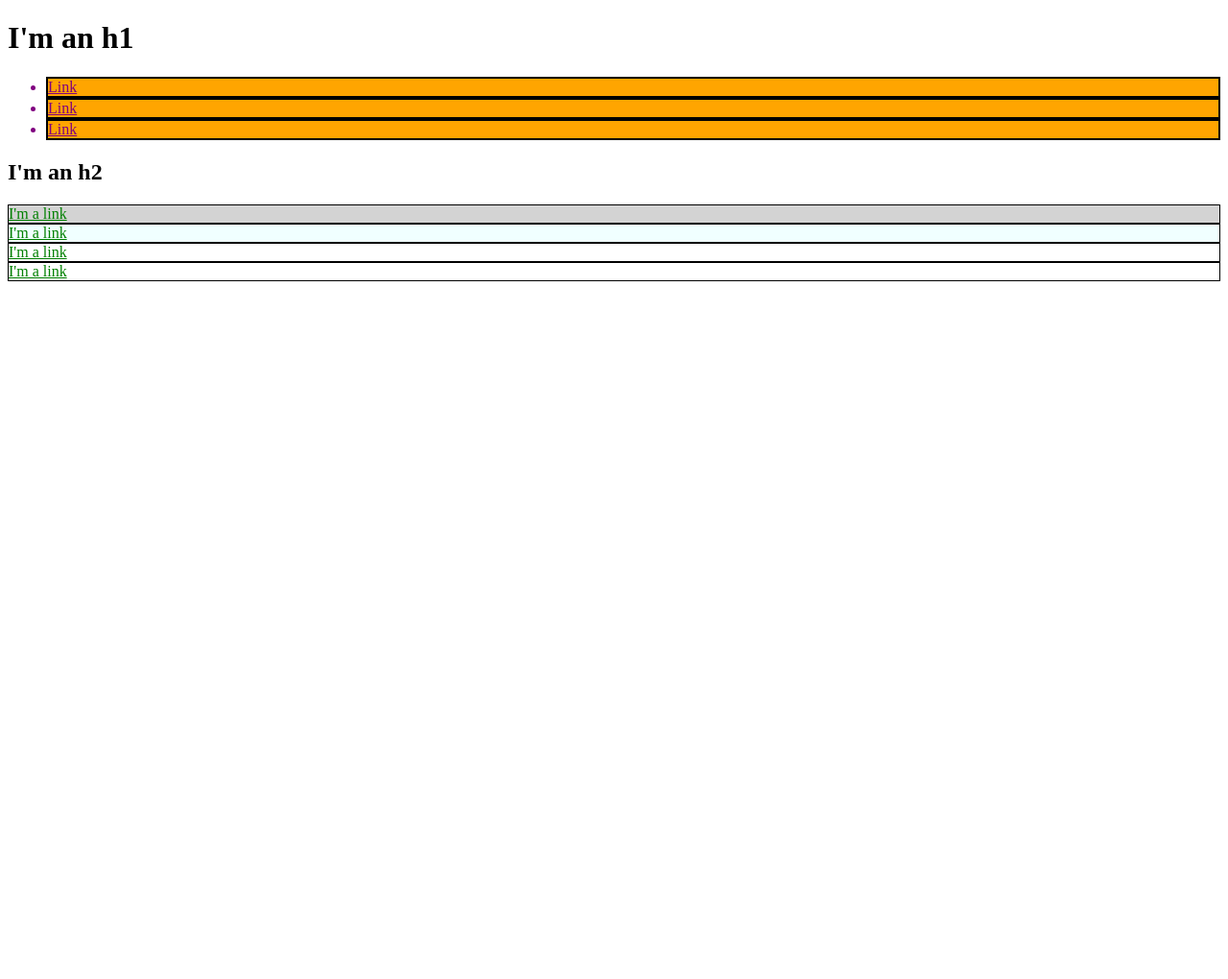
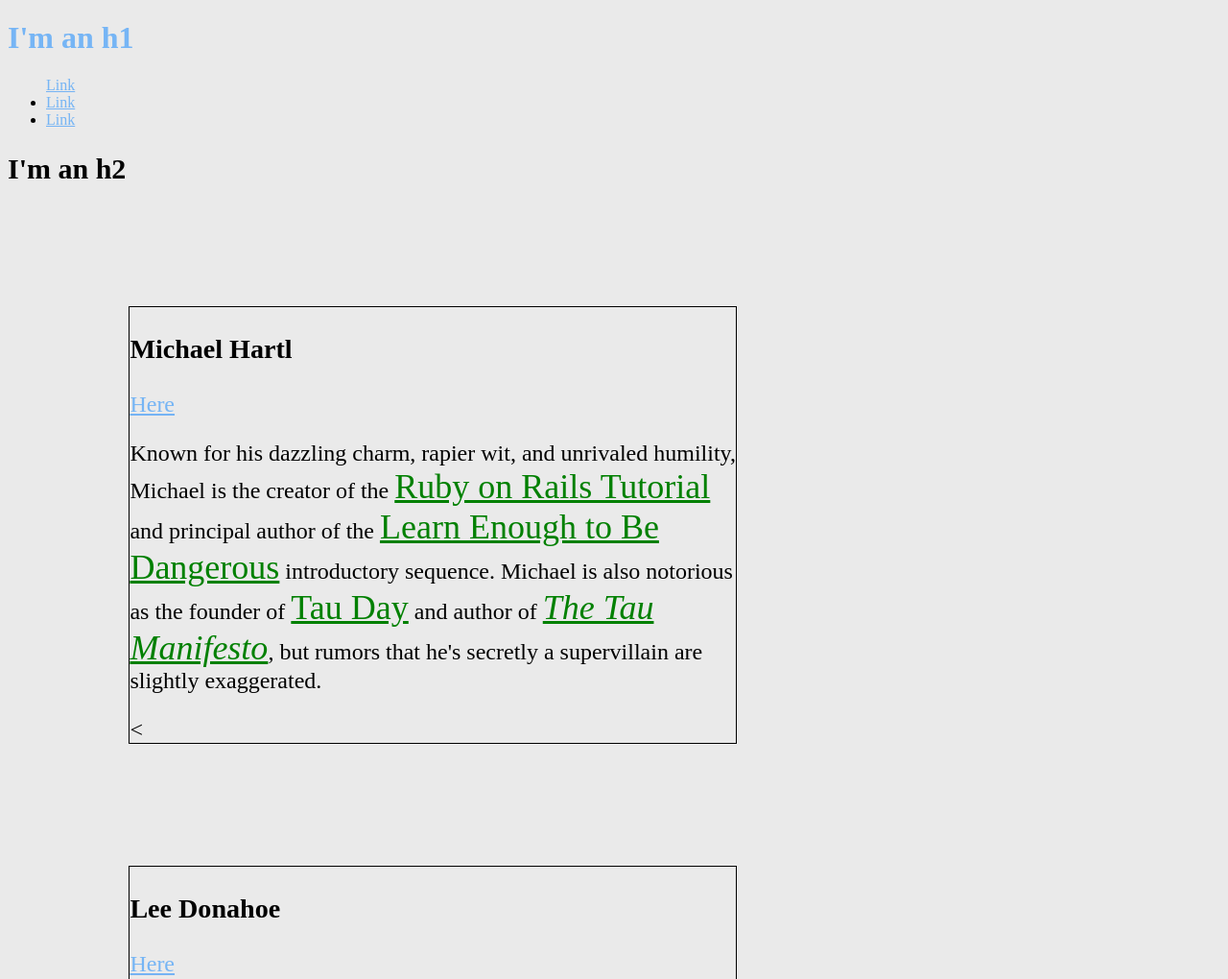
Before and after one commit to ctzitzas/ctzitzas.github.io, a plain HTML site: page index.html in a window 1280 px wide. Shown: the top 1020 px of the page at 96% size. Before the commit the page ends 800 px from the top, so only its background shows below. Drawn offline with Linux system fonts and the light colour scheme.

Commit message:
Add social_link, bio-wrapper,bio-copy classes

```diff
--- a/index.html
+++ b/index.html
@@ -4,58 +4,106 @@
     <title>Test Page: Don't Panic</title>
     <meta charset="utf-8">
     <style type="text/css">
+     /*BACKGROUND STYLE */
+     html{
+      background: rgba(150, 150, 150, 0.2
+        );
+     }
+
+     /* GLOBAL STYLES */
       a {
-        color: red;
+        color: #872FD4;
+      }
+
+      /* SOCIAL STYLES */
+      .social-link {
+        color: rgba(2, 127, 255, 0.5);
+      }
+      h2 {
+        font-size: 30px
+      }
+
+      /* BIO STYLES */
+      .bio-wrapper {
+
       }
       .bio-box {
         border: 1px solid black;
+        width: 50%;
+        margin: 10%;
+        font-size: 150%;
       }
-      .bio-box a {
+      .bio-copy a {
         color: green;
-      }
-      #exec-bio {
-        background-color: lightgray;
-      }
-      .emp-bio {
-        background-color: azure;
-      }
-      li {
-        border: 2px solid black;
-        color: purple;
-      }
-      li a {
-        color: purple;
-      }
-      .links {
-        background-color: orange;
+        font-size: 150%;
       }
     </style>
   </head>
   <body>
-    <h1>I'm an h1</h1>
+    <h1 class="social-link">I'm an h1</h1>
     <ul>
-      <li class="links">
-        <a href="http://example.com/">Link</a>
+      <li">
+        <a href="http://example.com/" class="social-link">Link</a>
       </li>
-      <li class="links">
-        <a href="http://example.com/">Link</a>
+      <li>
+        <a href="http://example.com/" class="social-link">Link</a>
       </li>
-      <li class="links">
-        <a href="http://example.com/">Link</a>
+      <li>
+        <a href="http://example.com/" class="social-link">Link</a>
       </li>
     </ul>
     <h2>I'm an h2</h2>
-    <div id="exec-bio" class="bio-box">
-      <a href="http://example.com/">I'm a link</a>
+    <div class="bio-wrapper">
+    <div class="bio-box">
+      <h3>Michael Hartl</h3>
+      <a href="http://twitter.com/mhartl" class="social-link">Here</a>
+      <div class="bio-copy">
+      <p>
+        Known for his dazzling charm, rapier wit, and unrivaled humility,
+        Michael is the creator of the
+        <a href="http://railstutorial.org/">Ruby on Rails
+        Tutorial</a> and principal author of the
+        <a href="https://learnenough.com/">
+        Learn Enough to Be Dangerous</a> introductory sequence. Michael
+        is also notorious as the founder of
+        <a href="http://tauday.com/">Tau Day</a> and author of
+        <a href="http://tauday.com/tau-manifesto"><em>The Tau
+        Manifesto</em></a>, but rumors that he's secretly a supervillain
+        are slightly exaggerated.
+      </p>
+      <
     </div>
-    <div class="bio-box emp-bio">
-      <a href="http://example.com/">I'm a link</a>
+  </div>
+    <div class="bio-box">
+      <h3>Lee Donahoe</h3>
+      <a href="https://twitter.com/leedonahoe" class="social-link">Here</a>
+      <p>
+        When he's not literally swimming with sharks or hunting powder stashes on
+        his snowboard, you can find Lee in front of his computer designing
+        interfaces, doing front-end development, or writing some of the
+        interface-related Learn Enough tutorials.
+      </p>
     </div>
+  </div>
     <div class="bio-box">
-      <a href="http://example.com/">I'm a link</a>
+      <h3>Nick Merwin</h3>
+      <a href="https://twitter.com/nickmerwin" class="social-link">Here</a>
+      <p>
+        You may have seen him shredding guitar live with Capital Cities on Jimmy
+        Kimmel, Conan, or The Ellen Show, but rest assured Nick is a true nerd at
+        heart. He's just as happy shredding well-spec'd lines of code from a tour
+        bus as he is from his kitchen table.
+      </p>
     </div>
+  </div>
     <div class="bio-box">
-      <a href="http://example.com/">I'm a link</a>
+      <h3>??</h3>
+      <div class="bio-copy">
+      <p>
+        The Future
+      </p>
+    </div>
+    </div>
     </div>
   </body>
 </html>
```
